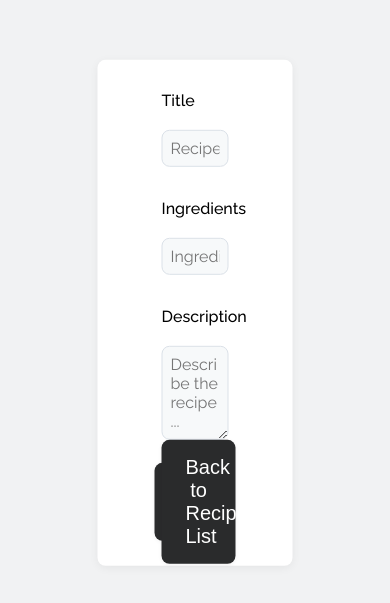
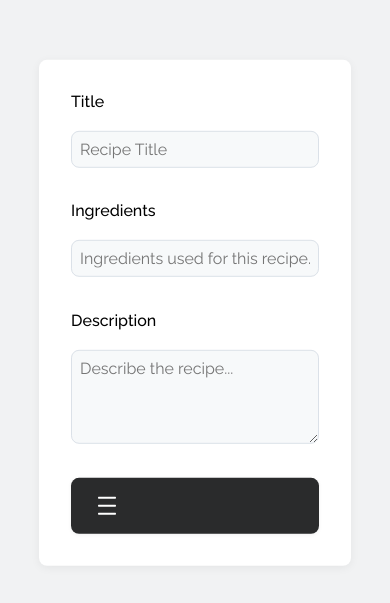
Before and after one commit to ghettobirdcs/recipe-manager, a React (Create React App) app: page /edit/fc45043d-7a7c-48d7-8830-be532e0906df in a window 390 px wide. Shown: the part 109-712 px from the top of the page. Built offline with nearby package versions, Linux system fonts and the light colour scheme.

Commit message:
Create/Edit Recipe Responsiveness

```diff
--- a/src/components/FilterBar/FilterBar.scss
+++ b/src/components/FilterBar/FilterBar.scss
@@ -27,6 +27,7 @@
 
   input[type="text"],
   select {
+    color: $text-color;
     padding: 8px 16px;
     border-radius: $border-radius;
     border: 1px solid $secondary-color;
--- a/src/components/RecipeCard/RecipeCard.scss
+++ b/src/components/RecipeCard/RecipeCard.scss
@@ -11,7 +11,7 @@
   flex-direction: column;
   gap: 16px;
   transition: all 300ms ease;
-  color: #000;
+  color: $text-color;
 
   .recipe__title {
     font-size: 1.2rem;
@@ -95,7 +95,7 @@
       }
 
       &:hover {
-        padding: 12px 16px;
+        padding: 12px 32px;
       }
     }
   }
--- a/src/components/RecipeForm/RecipeForm.jsx
+++ b/src/components/RecipeForm/RecipeForm.jsx
@@ -77,8 +77,12 @@ const RecipeForm = () => {
       <button type="submit">{recipe ? "Edit Recipe" : "Add Recipe"}</button>
 
       <Link to="/">
-        <button type="button">Back to Recipe List</button>
+        <button type="button">Back to List</button>
       </Link>
+
+      <div className="recipe__form__actions--modal">
+        <img src="/menu-lines.svg" alt="" />
+      </div>
     </form>
   );
 };
--- a/src/components/RecipeForm/RecipeForm.scss
+++ b/src/components/RecipeForm/RecipeForm.scss
@@ -3,10 +3,11 @@
 
 .recipe__form {
   @include absolute-center;
-  background: white;
+  background: $primary-color;
   border-radius: $border-radius;
   box-shadow: 0 2px 10px rgba(0, 0, 0, 0.06);
-  width: 50%;
+  width: 70%;
+  max-width: 800px;
   height: 60%;
   padding: 0 64px 64px 64px;
   display: flex;
@@ -66,3 +67,59 @@
     left: 64px;
   }
 }
+
+@media (max-width: 1200px) {
+  .recipe__form {
+    width: 80%;
+
+    button[type="submit"],
+    button[type="button"] {
+      min-width: 136px;
+      width: 25%;
+      white-space: nowrap;
+      font-size: 16px;
+
+      &:hover {
+        padding: 16px 0;
+        width: 30%;
+      }
+    }
+  }
+}
+
+.recipe__form__actions--modal {
+  display: none;
+}
+
+@media (max-width: 700px) {
+  .recipe__form {
+    padding: 32px;
+    justify-content: space-between;
+
+    button[type="submit"],
+    button[type="button"] {
+      display: none;
+      right: 32px;
+    }
+
+    button[type="button"] {
+      left: 32px;
+    }
+
+    textarea {
+      margin: 0;
+    }
+
+    .recipe__form__actions--modal {
+      @include button-style;
+      display: flex;
+      background-color: $secondary-color;
+
+      img {
+        filter: invert(100%);
+        height: 24px;
+        width: 24px;
+      }
+    }
+  }
+}
--- a/src/components/RecipeList/RecipeList.jsx
+++ b/src/components/RecipeList/RecipeList.jsx
@@ -67,7 +67,7 @@ const RecipeList = () => {
     if (modalOpen === false) {
       dispatch(setSelectedRecipeId(null));
     }
-  }, [modalOpen]);
+  }, [modalOpen, dispatch]);
 
   const handleView = (id) => {
     dispatch(setSelectedRecipeId(id));
--- a/src/components/RecipeList/RecipeList.scss
+++ b/src/components/RecipeList/RecipeList.scss
@@ -15,19 +15,19 @@
     left: 0;
     right: 16px;
     bottom: 0;
-    height: 100px;
+    height: 48px;
     pointer-events: none;
     border-radius: $border-radius;
     background: linear-gradient(to bottom,
-        rgba(255, 255, 255, 0) 0%,
-        rgba(255, 255, 255, 1) 100%)
+        rgba($fade-weight, $fade-weight, $fade-weight, 0) 0%,
+        rgba($fade-weight, $fade-weight, $fade-weight, 1) 100%)
   }
 
   .recipe__list--fade--top {
     top: 0;
     background: linear-gradient(to top,
-        rgba(255, 255, 255, 0) 0%,
-        rgba(255, 255, 255, 1) 100%)
+        rgba($fade-weight, $fade-weight, $fade-weight, 0) 0%,
+        rgba($fade-weight, $fade-weight, $fade-weight, 1) 100%)
   }
 }
 
@@ -40,8 +40,7 @@
   width: 80vw;
   padding: 64px;
   gap: 16px;
-  color: #000;
-  border-radius: $border-radius;
+  color: $text-color;
   background-color: $primary-color;
   box-shadow: 0 2px 12px rgba(0, 0, 0, 0.07);
   overflow-y: auto;
--- a/src/styles/_variables.scss
+++ b/src/styles/_variables.scss
@@ -1,5 +1,8 @@
 $primary-color: #fff;
+$text-color: #000;
 $secondary-color: #2A2B2C;
+$background-color: #F1F2F3;
+$fade-weight: 255;
 $highlight-color: #F25A38;
 $font-stack: 'Raleway', Arial, sans-serif;
 $border-radius: 8px;
--- a/src/styles/main.scss
+++ b/src/styles/main.scss
@@ -6,7 +6,7 @@
 
 body {
   font-family: $font-stack;
-  background-color: #F1F2F3;
+  background-color: $background-color;
 }
 
 h1,
```
